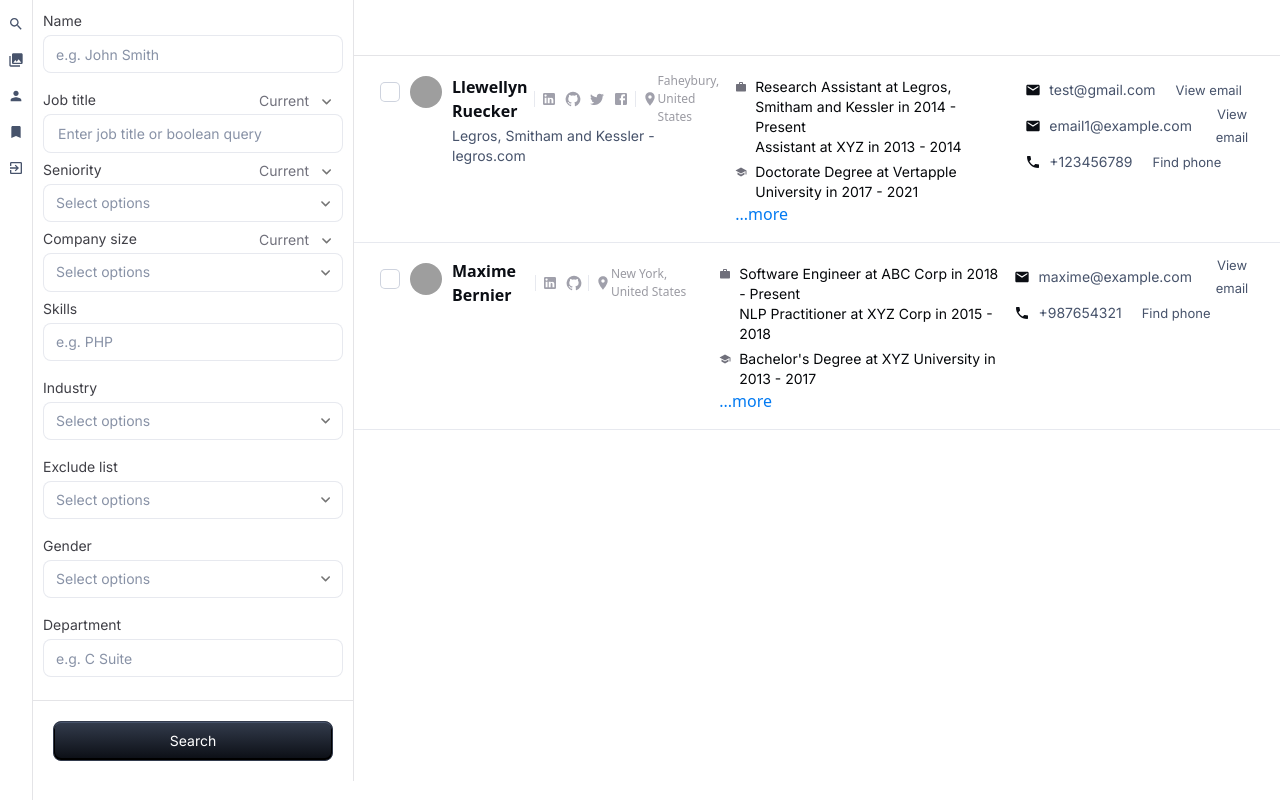
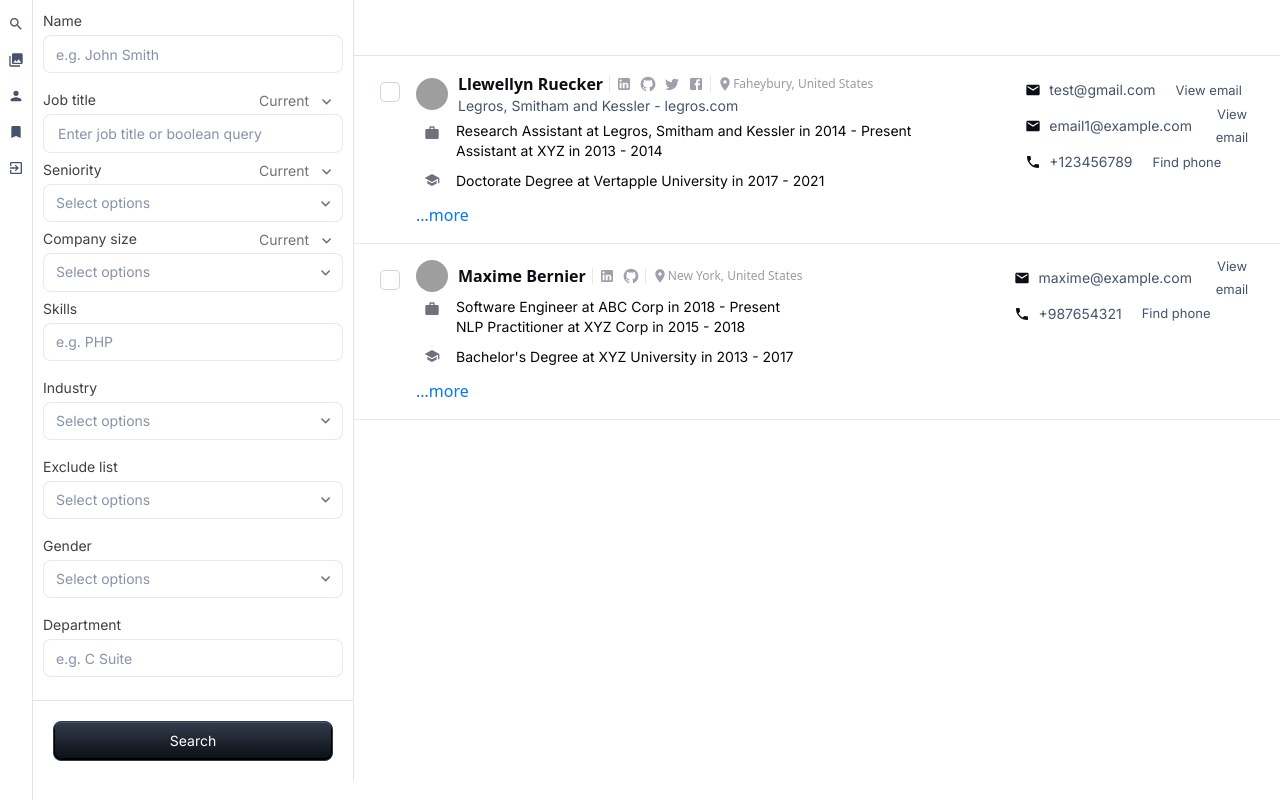
Before and after one commit to jayanthbondi/talenscout, a React (Vite) app: page /search in a window 1280 px wide. Built offline with nearby package versions, Linux system fonts and the light colour scheme; grey boxes are pictures that could not be loaded.

Commit message:
Restrucute Candidate List

```diff
--- a/src/components/search/CandidateList.jsx
+++ b/src/components/search/CandidateList.jsx
@@ -124,23 +124,33 @@ const CandidateCard = ({ candidate }) => {
         borderBottom: `1px solid ${theme.palette.divider}`,
       })}
     >
-      {/* Left Side: Avatar and Checkbox */}
-      <Box sx={{ display: "flex", gap: "10px" }}>
-        <Box
-          sx={{
-            display: "flex",
-            alignItems: "center",
-            alignSelf: "flex-start",
-          }}
-        >
-          <Checkbox />
+      <Box sx={{}}>
+        <Checkbox sx={{ mr: 0 }} />
+      </Box>
+      <Box sx={{ flex: 16 }}>
+        <CandidatePrimaryDetails candidate={candidate} />
+        <CandidateSecondaryDetails
+          candidate={candidate}
+          expanded={expanded}
+          toggleExpand={toggleExpand}
+        />
+      </Box>
+      <Box sx={{ flex: 4 }}>
+        <ContactInfo contactInfo={candidate.contact_info} />
+      </Box>
+    </Card>
+  );
+};
+
+const CandidatePrimaryDetails = ({ candidate }) => {
+  return (
+    <Box sx={{ display: "flex", gap: "10px", alignItems: "center" }}>
       <Avatar
         alt={candidate.full_name}
         src={candidate.profile_picture_url}
         sx={{ width: 32, height: 32 }}
       />
-        </Box>
-        <Box sx={{}}>
+      <Box>
         <Box sx={{ display: "flex", gap: "6px", alignItems: "center" }}>
           <Box sx={{ display: "flex", gap: "6px", alignItems: "center" }}>
             <Typography variant="candidateName">
@@ -155,32 +165,34 @@ const CandidateCard = ({ candidate }) => {
             />
             <SocialProfiles socialProfiles={candidate.social_profiles} />
           </Box>
-
-            {/* Vertical Divider */}
           <Divider orientation="vertical" sx={{ height: "16px" }} />
-
           <LocationSection location={candidate.location} />
         </Box>
-          {candidate.company && (
+        {candidate.company ? (
           <Typography variant="body2" color="textSecondary">
             {candidate.company.name} - {candidate.company.domain}
           </Typography>
-          )}
+        ) : null}
       </Box>
     </Box>
+  );
+};
 
-      <Box>
+const CandidateSecondaryDetails = ({ candidate, expanded, toggleExpand }) => {
+  return (
+    <Box sx={{ mt: 0.6 }}>
       <Box
-          sx={{ mt: 0.6, display: "flex", flexDirection: "column", gap: "5px" }}
+        sx={{
+          display: "flex",
+          flexDirection: "column",
+          gap: "10px",
+        }}
       >
         <ExperienceSection
           experience={candidate.experience}
           expanded={expanded}
         />
-          <EducationSection
-            education={candidate.education}
-            expanded={expanded}
-          />
+        <EducationSection education={candidate.education} expanded={expanded} />
         {expanded ? (
           <SkillsSection skills={candidate.skills} expanded={expanded} />
         ) : null}
@@ -197,10 +209,6 @@ const CandidateCard = ({ candidate }) => {
         {expanded ? "Show less" : "...more"}
       </Box>
     </Box>
-
-      {/* Contact Info */}
-      <ContactInfo contactInfo={candidate.contact_info} />
-    </Card>
   );
 };
 
@@ -286,7 +294,13 @@ const ExperienceSection = ({ experience, expanded }) => {
           backgroundColor: (theme) => theme.palette.icon.backgroundColor,
         }}
       >
-        <WorkIcon sx={{ fontSize: "0.75rem", mt: "4px" }} />
+        <Box
+          width={32}
+          height={32}
+          sx={{ display: "flex", justifyContent: "center" }}
+        >
+          <WorkIcon sx={{ fontSize: "1rem", mt: "4px" }} />
+        </Box>
         <Box>
           {expanded
             ? experience.map((exp, i) => (
@@ -316,7 +330,13 @@ const EducationSection = ({ education, expanded }) => {
           backgroundColor: (theme) => theme.palette.icon.backgroundColor,
         }}
       >
-        <SchoolIcon sx={{ fontSize: "0.75rem", mt: "4px" }} />
+        <Box
+          width={32}
+          height={32}
+          sx={{ display: "flex", justifyContent: "center" }}
+        >
+          <SchoolIcon sx={{ fontSize: "1rem", mt: "1px" }} />
+        </Box>
         <Box>
           {expanded ? (
             education.map((edu) => (
@@ -333,22 +353,29 @@ const EducationSection = ({ education, expanded }) => {
   );
 };
 
-const SkillsSection = ({ skills, expanded }) => {
+const SkillsSection = ({ skills }) => {
   return (
     <Box>
       <Box
         sx={{
           display: "flex",
-          alignItems: "center",
           gap: 1,
           color: (theme) => theme.palette.icon.dark,
           backgroundColor: (theme) => theme.palette.icon.backgroundColor,
         }}
       >
-        <CodeIcon sx={{ fontSize: "0.75rem" }} />
-        <Typography variant="body2">
-          {expanded ? skills.join(", ") : skills.slice(0, 3).join(", ")}
+        <Box
+          width={32}
+          height={32}
+          sx={{ display: "flex", justifyContent: "center" }}
+        >
+          <CodeIcon sx={{ fontSize: "1rem", mt: "1px" }} />
+        </Box>
+        <Box>
+          <Typography variant="body2" sx={{ display: "inline-block" }}>
+            {skills.join(", ")}
           </Typography>
+        </Box>
       </Box>
     </Box>
   );
```
Lines whose indentation alone changed are shown as unchanged.
